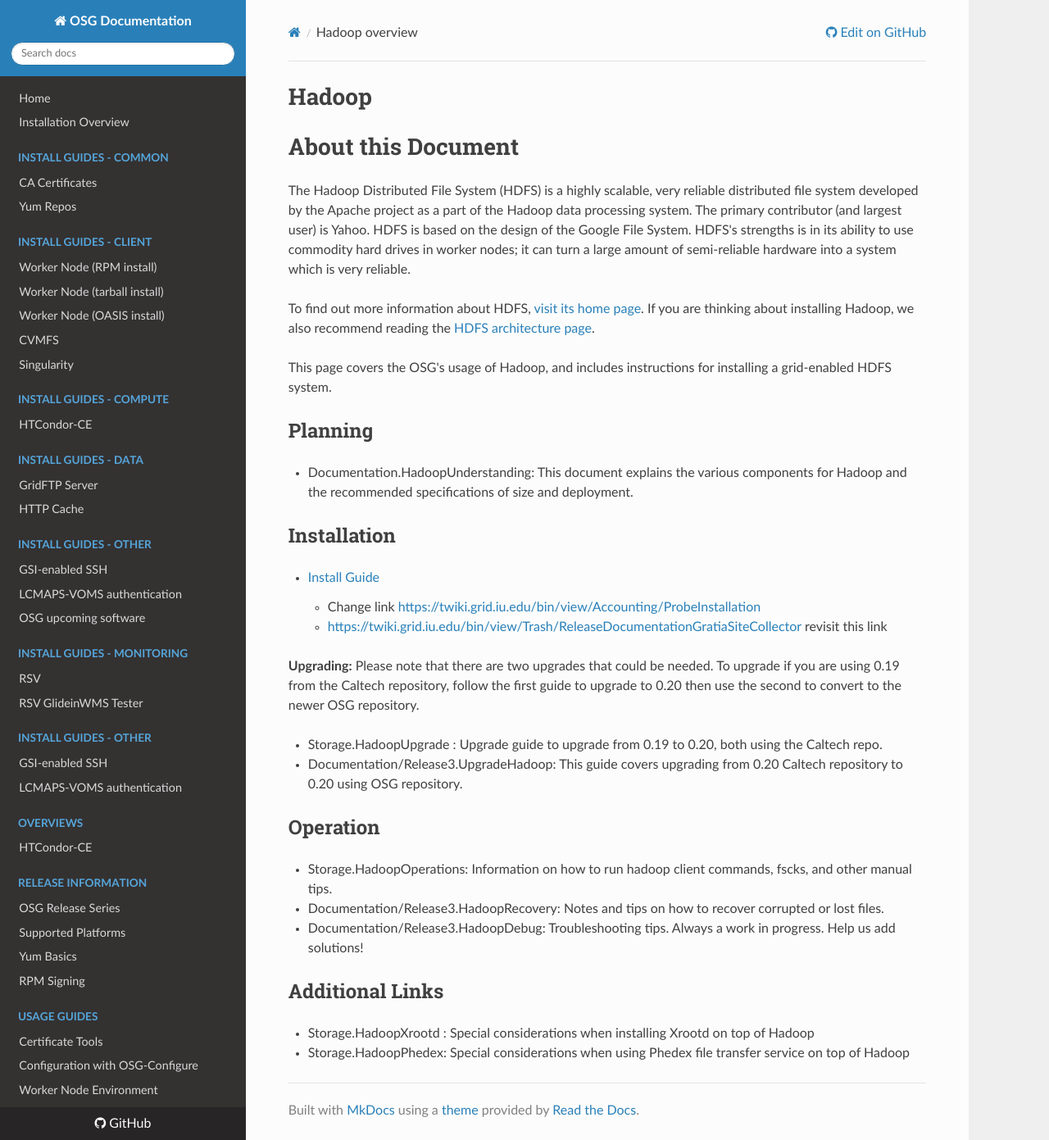
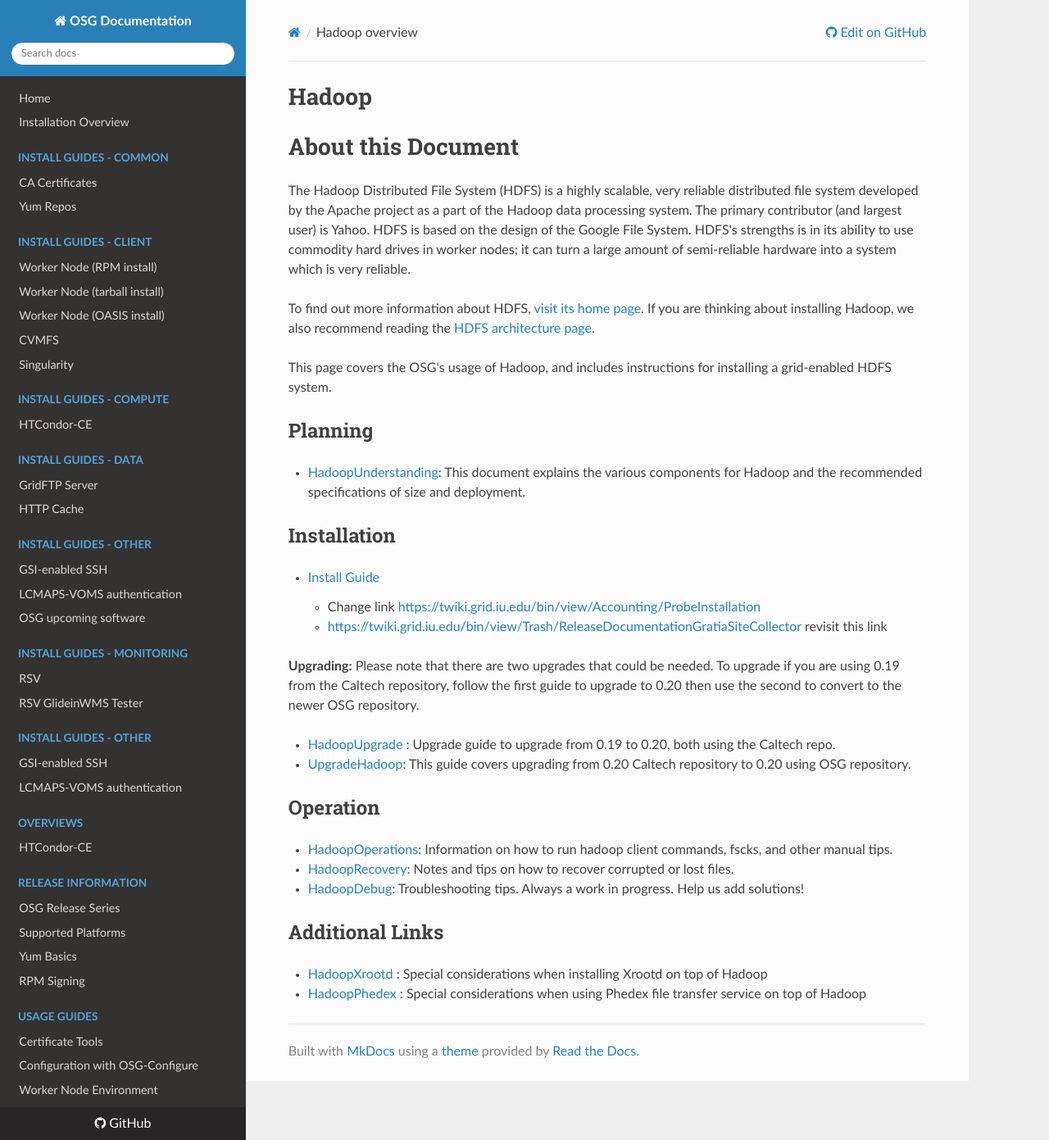
Before and after one commit to osg-htc/docs, an MkDocs documentation site: the page built from docs/data/hadoop-overview.md, in a window 1280 px wide and 1391 px high. Shown: the whole window at 82% size. Built offline with MkDocs 1.6.1, drawn with Linux system fonts in a browser that asks for light colours; nearby versions of some CDN libraries; old or Windows-style settings are respelled for this version of MkDocs.

Commit message:
fix links

```diff
--- a/docs/data/hadoop-overview.md
+++ b/docs/data/hadoop-overview.md
@@ -16,29 +16,29 @@ This page covers the OSG's usage of Hadoop, and includes instructions for instal
 Planning
 --------
 
--   Documentation.HadoopUnderstanding: This document explains the various components for Hadoop and the recommended specifications of size and deployment.
+-   [HadoopUnderstanding](https://twiki.opensciencegrid.org/bin/view/Documentation/HadoopUnderstanding): This document explains the various components for Hadoop and the recommended specifications of size and deployment.
 
 Installation
 ------------
 
--   [Install Guide](Documentation.Release3.InstallHadoop200SE)
+-   [Install Guide](install-hadoop-2-0-0)
     -   Change link <https://twiki.grid.iu.edu/bin/view/Accounting/ProbeInstallation>
     -   <https://twiki.grid.iu.edu/bin/view/Trash/ReleaseDocumentationGratiaSiteCollector> revisit this link
 
 **Upgrading:** Please note that there are two upgrades that could be needed. To upgrade if you are using 0.19 from the Caltech repository, follow the first guide to upgrade to 0.20 then use the second to convert to the newer OSG repository.
 
--   Storage.HadoopUpgrade : Upgrade guide to upgrade from 0.19 to 0.20, both using the Caltech repo.
--   Documentation/Release3.UpgradeHadoop: This guide covers upgrading from 0.20 Caltech repository to 0.20 using OSG repository.
+-   [HadoopUpgrade](https://twiki.opensciencegrid.org/bin/view/Storage/HadoopUpgrade) : Upgrade guide to upgrade from 0.19 to 0.20, both using the Caltech repo.
+-   [UpgradeHadoop](https://twiki.opensciencegrid.org/bin/view/Documentation/Release3/UpgradeHadoop): This guide covers upgrading from 0.20 Caltech repository to 0.20 using OSG repository.
 
 Operation
 ---------
 
--   Storage.HadoopOperations: Information on how to run hadoop client commands, fscks, and other manual tips.
--   Documentation/Release3.HadoopRecovery: Notes and tips on how to recover corrupted or lost files.
--   Documentation/Release3.HadoopDebug: Troubleshooting tips. Always a work in progress. Help us add solutions!
+-   [HadoopOperations](https://twiki.opensciencegrid.org/bin/view/Storage/HadoopOperations): Information on how to run hadoop client commands, fscks, and other manual tips.
+-   [HadoopRecovery](hadoop-recovery): Notes and tips on how to recover corrupted or lost files.
+-   [HadoopDebug](troubleshooting-hadoop): Troubleshooting tips. Always a work in progress. Help us add solutions!
 
 Additional Links
 ----------------
 
--   Storage.HadoopXrootd : Special considerations when installing Xrootd on top of Hadoop
--   Storage.HadoopPhedex: Special considerations when using Phedex file transfer service on top of Hadoop
+-   [HadoopXrootd](https://twiki.opensciencegrid.org/bin/view/Storage/HadoopXrootd) : Special considerations when installing Xrootd on top of Hadoop
+-   [HadoopPhedex](https://twiki.opensciencegrid.org/bin/view/Storage/HadoopPhedex) : Special considerations when using Phedex file transfer service on top of Hadoop
```
